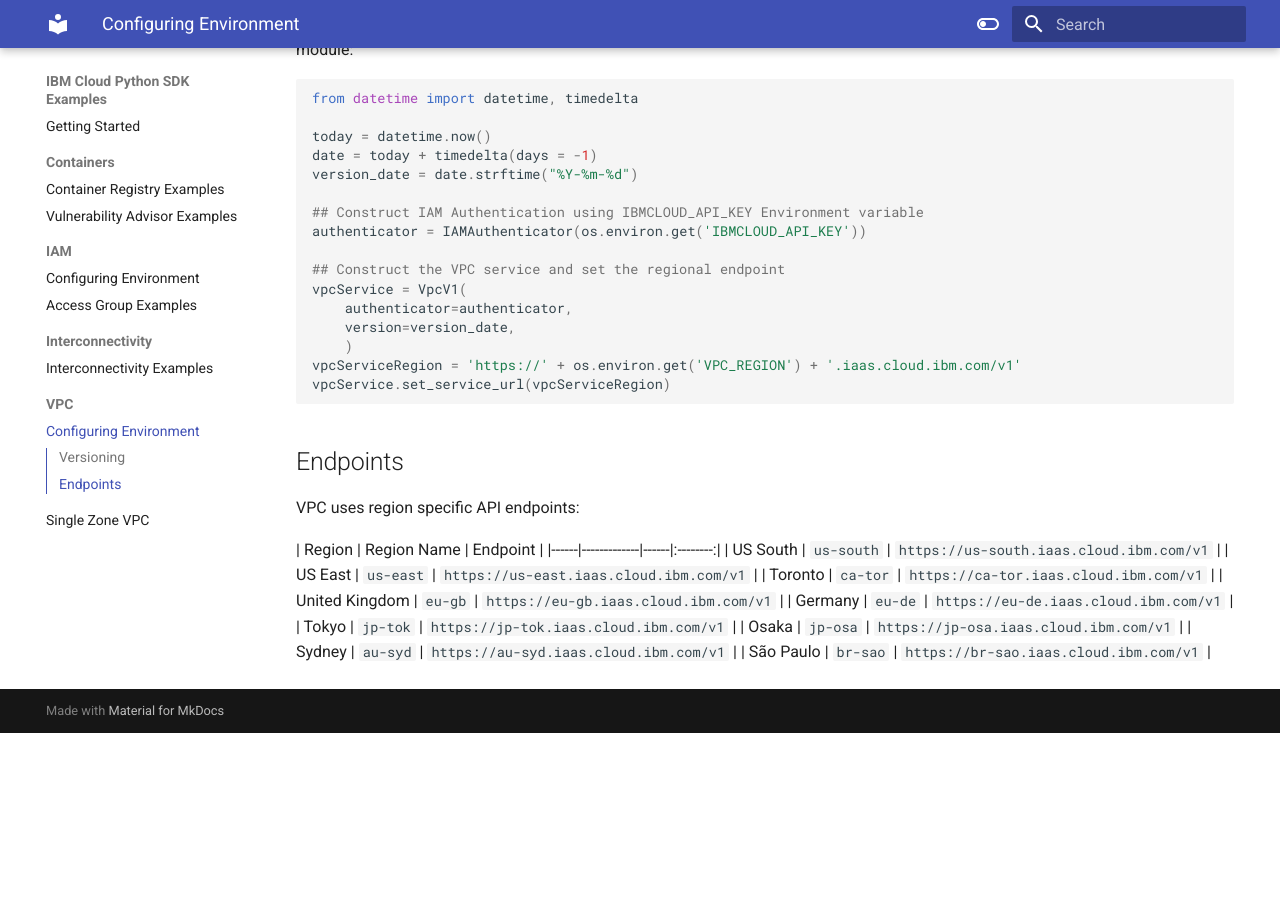
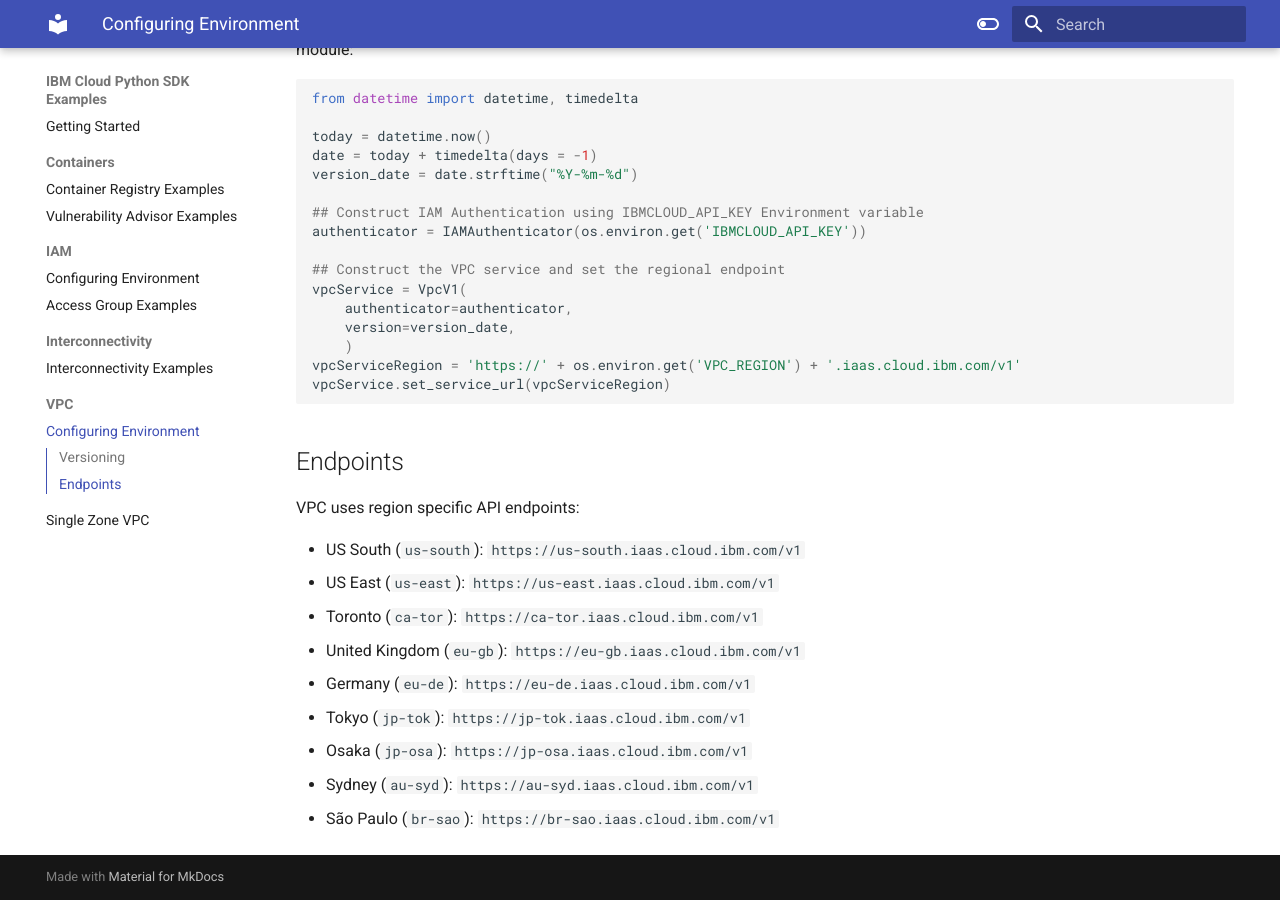
Before and after one commit to cloud-design-dev/ibmcloud-python-examples, an MkDocs documentation site: the page built from docs/VPC/index.md, in a window 1280 px wide and 900 px high, scrolled down 502 px. Built offline with MkDocs 1.6.1 and Material for MkDocs 9.7.7, drawn with Linux system fonts in a browser that asks for light colours; before the commit the page ends 1235 px from its top, so only the background shows below that.

```diff
--- a/docs/VPC/index.md
+++ b/docs/VPC/index.md
@@ -41,14 +41,12 @@ vpcService.set_service_url(vpcServiceRegion)
 
 VPC uses region specific API endpoints:
 
-| Region | Region Name | Endpoint |
-|------|-------------|------|:--------:|
-| US South | `us-south` | `https://us-south.iaas.cloud.ibm.com/v1` |
-| US East  | `us-east` | `https://us-east.iaas.cloud.ibm.com/v1` |
-| Toronto  | `ca-tor` | `https://ca-tor.iaas.cloud.ibm.com/v1` |
-| United Kingdom | `eu-gb` | `https://eu-gb.iaas.cloud.ibm.com/v1` |
-| Germany | `eu-de` | `https://eu-de.iaas.cloud.ibm.com/v1` |
-| Tokyo | `jp-tok` | `https://jp-tok.iaas.cloud.ibm.com/v1` |
-| Osaka | `jp-osa` | `https://jp-osa.iaas.cloud.ibm.com/v1` |
-| Sydney | `au-syd` | `https://au-syd.iaas.cloud.ibm.com/v1` |
-| São Paulo | `br-sao` | `https://br-sao.iaas.cloud.ibm.com/v1` |
+- US South (`us-south`): `https://us-south.iaas.cloud.ibm.com/v1`
+- US East (`us-east`):  `https://us-east.iaas.cloud.ibm.com/v1`
+- Toronto (`ca-tor`): `https://ca-tor.iaas.cloud.ibm.com/v1`
+- United Kingdom (`eu-gb`): `https://eu-gb.iaas.cloud.ibm.com/v1`
+- Germany (`eu-de`): `https://eu-de.iaas.cloud.ibm.com/v1`
+- Tokyo (`jp-tok`): `https://jp-tok.iaas.cloud.ibm.com/v1`
+- Osaka (`jp-osa`): `https://jp-osa.iaas.cloud.ibm.com/v1`
+- Sydney (`au-syd`): `https://au-syd.iaas.cloud.ibm.com/v1`
+- São Paulo (`br-sao`): `https://br-sao.iaas.cloud.ibm.com/v1`
```
